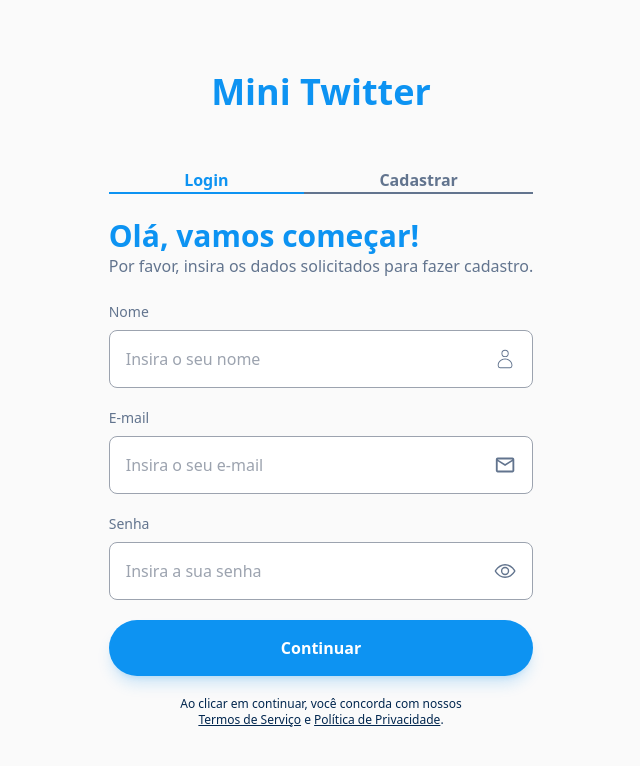
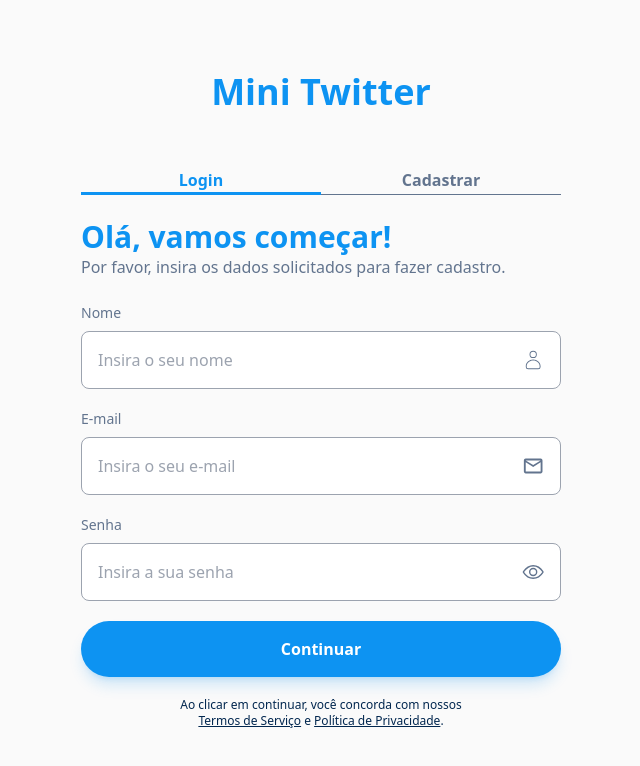
Before and after one commit to CaioMiranda12/interface-minitwitter, a React (Vite) app: page /register in a window 1280 px wide. Shown: the top 766 px of the page, without its empty margins (319-959 px from the left). Built offline with nearby package versions, Linux system fonts and the light colour scheme; no server answers.

Commit message:
feat: update style on register page

```diff
--- a/src/pages/RegisterPage.tsx
+++ b/src/pages/RegisterPage.tsx
@@ -4,17 +4,17 @@ export const RegisterPage = () => {
 
   return (
     <div className="flex justify-center items-center h-[100vh] bg-[#FAFAFA] p-16 sm:p-0">
-      <div>
+      <div className="w-full max-w-[480px]">
         <header>
           <h1 className="text-primary font-bold text-4xl text-center">Mini Twitter</h1>
         </header>
 
         <nav className="mt-[56px] flex">
-          <a href="/login" className="text-primary font-bold text-base flex-grow text-center border-b-2 border-b-primary">
+          <a href="/login" className="text-primary font-bold text-base flex-1 text-center border-b-[3px] border-b-primary">
             Login
           </a>
 
-          <a href="/register" className="text-twitterGray font-bold text-base flex-grow text-center border-b-2 border-b-twitterGray">
+          <a href="/register" className="text-twitterGray font-bold text-base flex-1 text-center border-b border-b-twitterGray">
             Cadastrar
           </a>
         </nav>
```
